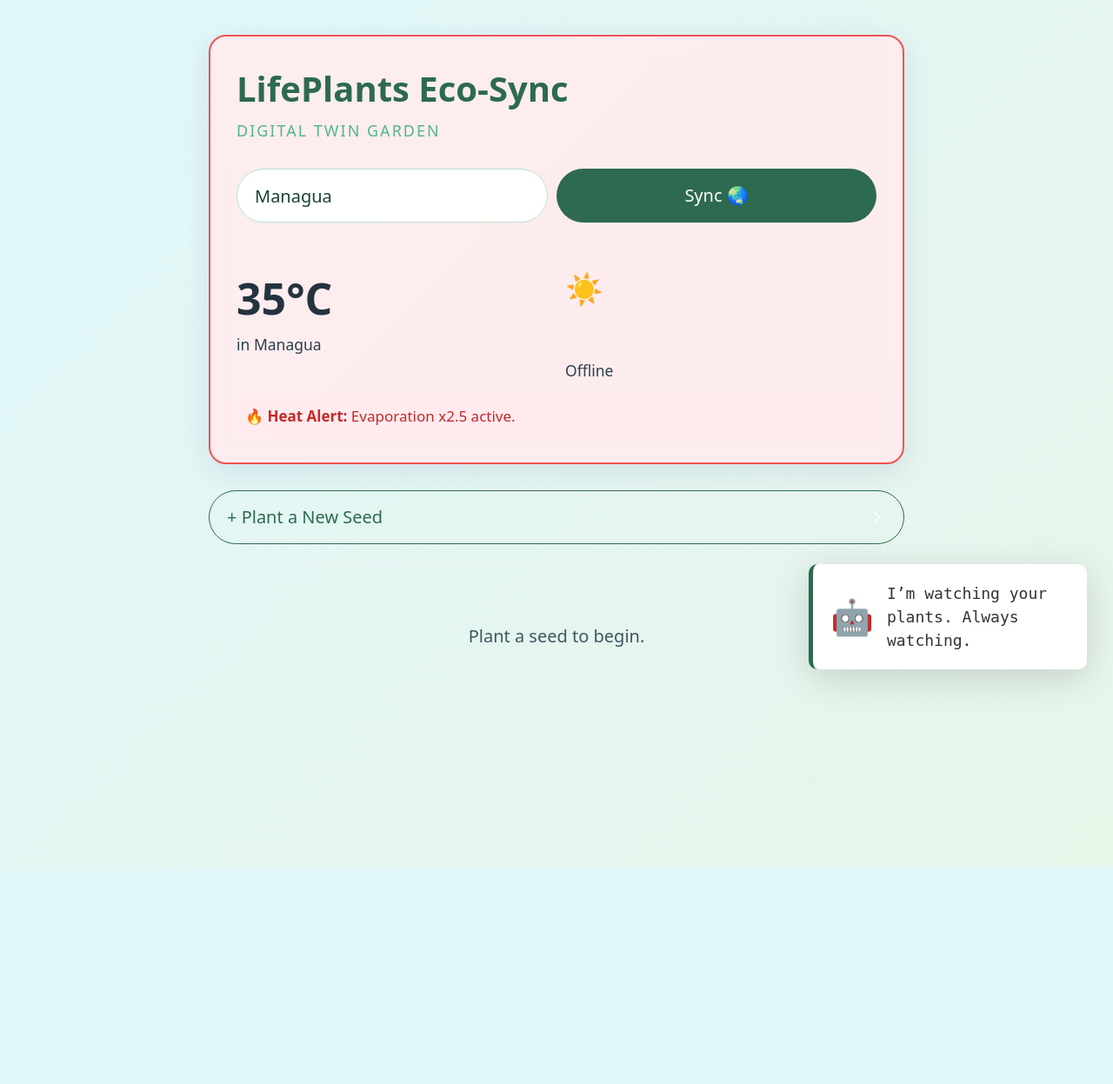
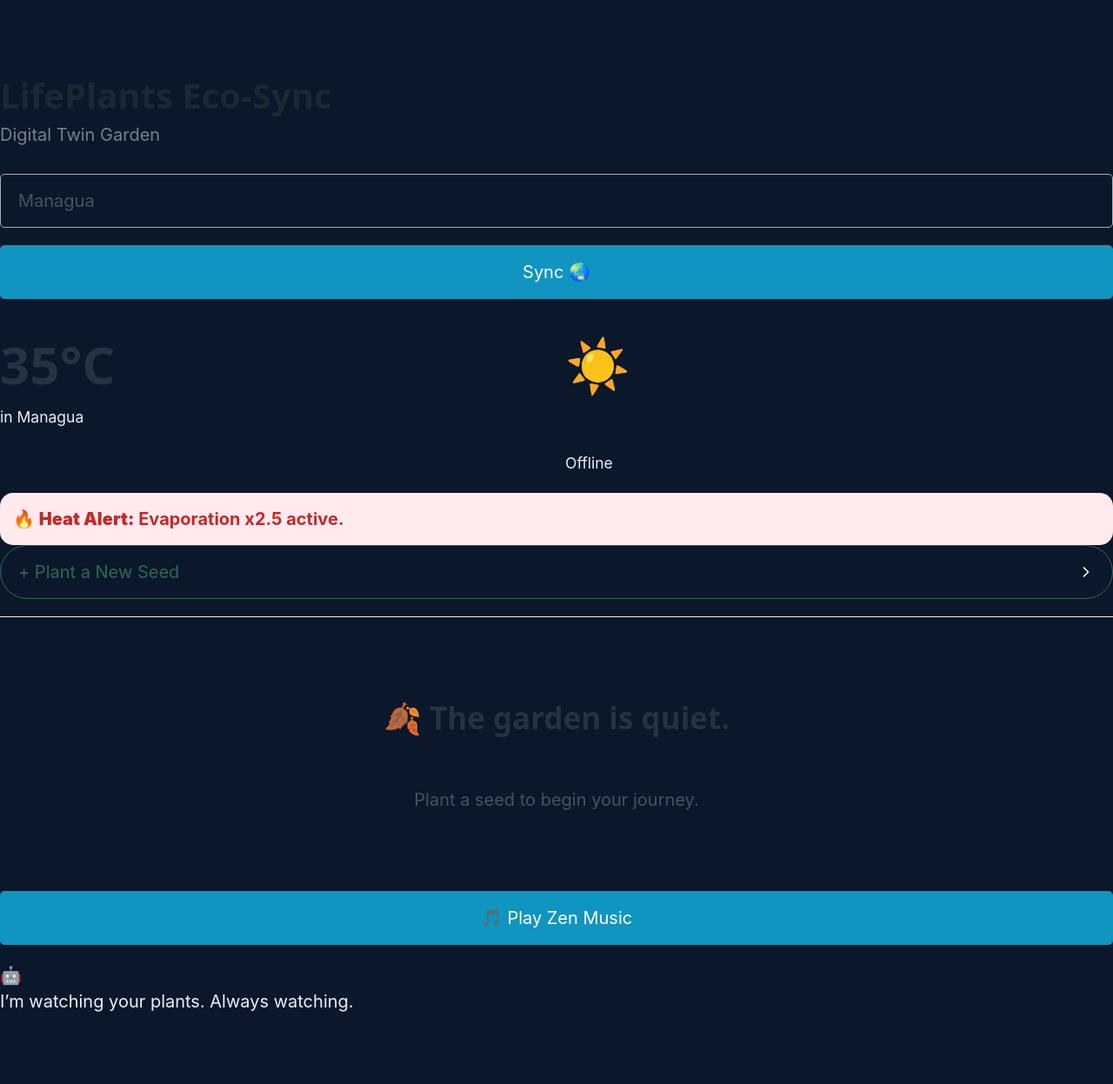
Before and after one commit to MiguelSalmeron/Lifeplants-ecosyn, a Flask app: page / in a window 1280 px wide. Shown: the whole page at 87% size. Before the commit the page ends 997 px from the top, so only its background shows below. Run offline with Flask 3, Linux system fonts and the light colour scheme; data that the repository does not hold is empty.

Commit message:
Changing the style and atmosphere, music was added.

```diff
--- /dev/null
+++ b/static/css/style.css
@@ -0,0 +1,164 @@
+/* Base cuerpo y capas */
+body {
+  position: relative;
+  min-height: 100vh;
+  margin: 0;
+  color: #e8f0ff;
+  background: #0b172a;
+  overflow: hidden;
+  font-family: "Inter", system-ui, -apple-system, sans-serif;
+}
+
+body::before,
+body::after {
+  content: "";
+  position: fixed;
+  inset: 0;
+  pointer-events: none;
+  z-index: 0;
+  opacity: 0.7;
+}
+
+/* Claro */
+body.weather-clear {
+  background: radial-gradient(circle at 20% 20%, #ffd77a 0%, transparent 35%),
+              linear-gradient(135deg, #7ac8ff 0%, #5ea8ff 35%, #4e7dff 70%, #2b4ea2 100%);
+  color: #0b1b33;
+}
+body.weather-clear::before {
+  background: radial-gradient(circle at 25% 30%, rgba(255, 231, 158, 0.6) 0%, rgba(255, 231, 158, 0) 45%);
+  animation: sun-glow 24s ease-in-out infinite alternate;
+}
+body.weather-clear::after {
+  background: radial-gradient(circle at 60% 70%, rgba(255, 255, 255, 0.14) 0%, rgba(255, 255, 255, 0) 45%);
+}
+
+/* Nubes */
+body.weather-clouds {
+  background: linear-gradient(160deg, #8aa3c0 0%, #7a8ea3 40%, #5e7088 100%);
+  color: #f4f7fb;
+}
+body.weather-clouds::before {
+  background:
+    radial-gradient(ellipse at 20% 30%, rgba(255, 255, 255, 0.22) 0%, rgba(255, 255, 255, 0) 45%),
+    radial-gradient(ellipse at 60% 40%, rgba(255, 255, 255, 0.16) 0%, rgba(255, 255, 255, 0) 50%),
+    radial-gradient(ellipse at 40% 60%, rgba(255, 255, 255, 0.14) 0%, rgba(255, 255, 255, 0) 55%);
+  filter: blur(4px);
+  animation: clouds-drift 32s ease-in-out infinite alternate;
+}
+body.weather-clouds::after {
+  background: radial-gradient(ellipse at 80% 70%, rgba(255, 255, 255, 0.12) 0%, rgba(255, 255, 255, 0) 55%);
+}
+
+/* Lluvia */
+body.weather-rain {
+  background: linear-gradient(180deg, #0f2a3d 0%, #0c2233 45%, #08212c 100%);
+  color: #e1f1ff;
+}
+body.weather-rain::before {
+  background-image: linear-gradient(180deg, rgba(255, 255, 255, 0.14), rgba(255, 255, 255, 0));
+  background-size: 2px 28px;
+  animation: rain-fall 1.6s linear infinite;
+  opacity: 0.35;
+}
+body.weather-rain::after {
+  background: radial-gradient(circle at 30% 20%, rgba(69, 166, 178, 0.16) 0%, rgba(69, 166, 178, 0) 45%),
+              radial-gradient(circle at 70% 80%, rgba(69, 166, 178, 0.12) 0%, rgba(69, 166, 178, 0) 45%);
+}
+
+/* Nieve */
+body.weather-snow {
+  background: linear-gradient(180deg, #cfe9ff 0%, #a9c4de 45%, #88a7c6 100%);
+  color: #0c2233;
+}
+body.weather-snow::before {
+  background-image:
+    radial-gradient(2px 2px at 20% 10%, rgba(255, 255, 255, 0.9), transparent),
+    radial-gradient(2px 2px at 40% 30%, rgba(255, 255, 255, 0.9), transparent),
+    radial-gradient(2px 2px at 60% 20%, rgba(255, 255, 255, 0.9), transparent),
+    radial-gradient(2px 2px at 80% 25%, rgba(255, 255, 255, 0.9), transparent),
+    radial-gradient(2px 2px at 50% 50%, rgba(255, 255, 255, 0.9), transparent),
+    radial-gradient(2px 2px at 30% 70%, rgba(255, 255, 255, 0.9), transparent),
+    radial-gradient(2px 2px at 70% 75%, rgba(255, 255, 255, 0.9), transparent);
+  animation: snow-fall 18s linear infinite;
+  opacity: 0.8;
+}
+body.weather-snow::after {
+  background: radial-gradient(circle at 60% 40%, rgba(255, 255, 255, 0.25) 0%, rgba(255, 255, 255, 0) 55%);
+  filter: blur(2px);
+}
+
+/* Tormenta */
+body.weather-thunderstorm {
+  background: radial-gradient(circle at 15% 20%, rgba(186, 134, 255, 0.18) 0%, rgba(186, 134, 255, 0) 45%),
+              linear-gradient(160deg, #1b1529 0%, #100d1a 45%, #0b0a13 100%);
+  color: #e8ddff;
+}
+body.weather-thunderstorm::before {
+  background: linear-gradient(180deg, rgba(255, 255, 255, 0.2), rgba(255, 255, 255, 0));
+  background-size: 2px 24px;
+  animation: rain-fall 1.2s linear infinite;
+  opacity: 0.3;
+}
+body.weather-thunderstorm::after {
+  background: radial-gradient(circle at 50% 40%, rgba(255, 255, 255, 0.5) 0%, rgba(255, 255, 255, 0) 40%);
+  mix-blend-mode: screen;
+  opacity: 0;
+  animation: lightning-flash 22s ease-in-out infinite;
+}
+
+/* Niebla */
+body.weather-mist {
+  background: linear-gradient(180deg, #6da0a6 0%, #5f8b93 45%, #4c6f77 100%);
+  color: #f3f7f9;
+}
+body.weather-mist::before {
+  background: radial-gradient(ellipse at 40% 40%, rgba(255, 255, 255, 0.16) 0%, rgba(255, 255, 255, 0) 55%),
+              radial-gradient(ellipse at 70% 60%, rgba(255, 255, 255, 0.12) 0%, rgba(255, 255, 255, 0) 55%);
+  filter: blur(12px);
+  animation: mist-move 26s ease-in-out infinite alternate;
+}
+body.weather-mist::after {
+  background: linear-gradient(180deg, rgba(255, 255, 255, 0.08), rgba(255, 255, 255, 0));
+  filter: blur(6px);
+}
+
+/* Animaciones */
+@keyframes sun-glow {
+  from { transform: translate3d(-6%, -4%, 0) scale(1); opacity: 0.8; }
+  to   { transform: translate3d(6%, 4%, 0) scale(1.06); opacity: 1; }
+}
+
+@keyframes clouds-drift {
+  from { transform: translate3d(-4%, 0, 0) scale(1.02); }
+  to   { transform: translate3d(4%, 1%, 0) scale(1); }
+}
+
+@keyframes rain-fall {
+  from { background-position: 0 -40px; }
+  to   { background-position: 0 40px; }
+}
+
+@keyframes snow-fall {
+  from { transform: translate3d(0, -10px, 0); }
+  to   { transform: translate3d(-2px, 24px, 0); }
+}
+
+@keyframes lightning-flash {
+  0%, 94%, 100% { opacity: 0; }
+  95% { opacity: 0.65; }
+  96% { opacity: 0.15; }
+  97% { opacity: 0.45; }
+  98% { opacity: 0; }
+}
+
+@keyframes mist-move {
+  from { transform: translate3d(-3%, 0, 0) scale(1.03); }
+  to   { transform: translate3d(3%, 2%, 0) scale(1.0); }
+}
+
+/* Fallback sin datos */
+body.weather-offline {
+  background: linear-gradient(135deg, #2a3445 0%, #1c2432 100%);
+  color: #e8f0ff;
+}
--- /dev/null
+++ b/static/js/zen_audio.js
@@ -0,0 +1,33 @@
+document.addEventListener('DOMContentLoaded', () => {
+    // Cargamos el audio desde la carpeta static
+    const audio = new Audio('/static/MC-S.mp3');
+    audio.loop = true; // Para que la música nunca pare (bucle)
+    audio.volume = 0.4; // Volumen al 40% para no asustar
+
+    const musicBtn = document.getElementById('musicBtn');
+    let isPlaying = false;
+
+    // Función para alternar Play/Pause
+    musicBtn.addEventListener('click', () => {
+        if (isPlaying) {
+            audio.pause();
+            // Cambiamos el estilo a "apagado"
+            musicBtn.innerHTML = '🎵 Play Zen Music';
+            musicBtn.style.background = 'transparent';
+            musicBtn.style.color = '#2c3e50';
+            musicBtn.style.borderColor = '#2c3e50';
+        } else {
+            // Intentamos reproducir (los navegadores requieren interacción primero)
+            audio.play().then(() => {
+                // Cambiamos el estilo a "encendido/activo"
+                musicBtn.innerHTML = '⏸️ Pause Zen Music';
+                musicBtn.style.background = '#2d6a4f';
+                musicBtn.style.color = 'white';
+                musicBtn.style.borderColor = '#2d6a4f';
+            }).catch(error => {
+                console.log("Error de Autoplay (El usuario debe interactuar primero):", error);
+            });
+        }
+        isPlaying = !isPlaying;
+    });
+});
--- a/templates/index.html
+++ b/templates/index.html
@@ -5,84 +5,8 @@
     <meta name="viewport" content="width=device-width, initial-scale=1.0">
     <title>LifePlants: Zen Monitor</title>
     <link rel="stylesheet" href="https://cdn.jsdelivr.net/npm/@picocss/pico@1/css/pico.min.css">
-    <style>
-        body {
-            background: linear-gradient(135deg, #e0f7fa 0%, #e8f5e9 100%);
-            color: #2c3e50;
-            min-height: 100vh;
-            padding-bottom: 100px;
-        }
 
-        .dashboard-container { max-width: 800px; margin: 0 auto; padding-top: 40px; }
-
-        .glass-card {
-            background: rgba(255, 255, 255, 0.7);
-            backdrop-filter: blur(10px);
-            border-radius: 20px;
-            padding: 30px;
-            margin-bottom: 30px;
-            box-shadow: 0 8px 32px 0 rgba(31, 38, 135, 0.1);
-            border: 1px solid rgba(255, 255, 255, 0.18);
-            transition: transform 0.3s ease, border-color 0.3s ease;
-            cursor: default;
-        }
-
-        .glass-card:hover { transform: translateY(-5px); border-color: #2d6a4f; }
-
-        .weather-section h1 { color: #2d6a4f; font-weight: 800; margin-bottom: 5px; }
-        .weather-section h3 { color: #52b788; font-weight: 300; letter-spacing: 2px; text-transform: uppercase; font-size: 0.9rem;}
-
-        .city-search { display: flex; gap: 10px; margin-top: 20px; }
-        .city-search input {
-            border-radius: 50px; border: 1px solid #b7e4c7;
-            background: white; color: #1b4332; padding-left: 20px;
-        }
-        .city-search button {
-            border-radius: 50px; background-color: #2d6a4f; border: none; padding: 0 30px;
-        }
-
-        .plant-svg { width: 120px; height: 120px; margin: 0 auto; display: block; filter: drop-shadow(0px 10px 5px rgba(0,0,0,0.1)); }
-        .plant-path { transition: all 1.5s cubic-bezier(0.68, -0.55, 0.27, 1.55); transform-origin: bottom center; }
-
-        .status-happy .plant-path { fill: #4caf50; transform: rotate(0deg) scale(1); }
-        .status-thirsty .plant-path { fill: #ffb74d; transform: rotate(15deg) scale(0.9); }
-        .status-critical .plant-path { fill: #ef5350; transform: rotate(65deg) scale(0.8) translateY(10px); }
-
-        .status-happy .plant-svg { animation: float 4s infinite ease-in-out; }
-        @keyframes float { 0% { transform: translateY(0px); } 50% { transform: translateY(-10px); } 100% { transform: translateY(0px); } }
-
-        progress { height: 15px; border-radius: 10px; background: #e0e0e0; }
-        progress::-webkit-progress-bar { background: #e0e0e0; border-radius: 10px; }
-        progress.happy::-webkit-progress-value { background: linear-gradient(90deg, #a8e063, #56ab2f); }
-        progress.thirsty::-webkit-progress-value { background: linear-gradient(90deg, #f7971e, #ffd200); }
-        progress.critical::-webkit-progress-value { background: linear-gradient(90deg, #cb2d3e, #ef473a); }
-
-        .ai-companion-widget {
-            position: fixed;
-            bottom: 30px;
-            right: 30px;
-            width: 320px;
-            background: #ffffff;
-            border-left: 5px solid #2d6a4f;
-            border-radius: 10px;
-            padding: 20px;
-            box-shadow: 0 10px 40px rgba(0,0,0,0.15);
-            z-index: 1000;
-            font-family: monospace;
-            font-size: 0.9rem;
-            color: #333;
-            animation: slideIn 0.5s ease-out;
-            display: flex;
-            align-items: center;
-            gap: 15px;
-        }
-
-        .ai-avatar { font-size: 2rem; }
-
-        @keyframes slideIn { from { transform: translateY(100px); opacity: 0; } to { transform: translateY(0); opacity: 1; } }
-
-        .heat-alert { border: 2px solid #ef5350; background: rgba(255, 235, 238, 0.9); }
-    </style>
+    <link rel="stylesheet" href="{{ url_for('static', filename='css/style.css') }}">
 </head>
 <body>
     <main class="dashboard-container">
@@ -100,17 +24,17 @@
 
             <div class="grid" style="margin-top: 20px;">
                 <div>
-                    <h2 style="font-size: 2.5rem; margin:0;">{{ temp }}°C</h2>
+                    <h2 style="font-size: 3rem; margin:0;">{{ temp }}°C</h2>
                     <small>in {{ weather.name if weather else current_city }}</small>
                 </div>
                 <div>
-                    <h2>{% if temp > 30 %}☀️{% elif temp < 15 %}❄️{% else %}⛅{% endif %}</h2>
+                    <h2 style="font-size: 3rem;">{% if temp > 30 %}☀️{% elif temp < 15 %}❄️{% else %}⛅{% endif %}</h2>
                     <small>{{ weather.weather[0].main if weather else 'Offline' }}</small>
                 </div>
             </div>
 
             {% if temp > 30 %}
-            <div style="background: #ffebee; color: #c62828; padding: 10px; border-radius: 10px; margin-top: 15px; font-size: 0.85rem;">
+            <div style="background: #ffebee; color: #c62828; padding: 15px; border-radius: 15px; margin-top: 20px; font-weight: bold;">
                 🔥 <strong>Heat Alert:</strong> Evaporation x2.5 active.
             </div>
             {% endif %}
@@ -126,7 +50,7 @@
                     <input type="text" name="name" placeholder="Zen Master" required>
                     <label>Species</label>
                     <input type="text" name="species" placeholder="Bamboo" required>
-                    <button type="submit" style="background: #2d6a4f; border: none; border-radius: 50px; margin-top: 10px;">Grow 🌱</button>
+                    <button type="submit" style="background: #2d6a4f; border: none; border-radius: 50px; margin-top: 15px; width: 100%;">Grow 🌱</button>
                 </form>
             </div>
         </details>
@@ -140,38 +64,49 @@
 
                 <div class="grid">
                     <div>
-                        <strong style="font-size: 1.2rem;">{{ plant.name }}</strong>
-                        <br><small style="color: #777;">{{ plant.species }}</small>
+                        <strong style="font-size: 1.4rem;">{{ plant.name }}</strong>
+                        <br><small style="color: #666; font-style: italic;">{{ plant.species }}</small>
                     </div>
                     <div style="text-align: right;">
-                        <small class="status-badge">{{ plant.status|upper }}</small>
+                        <span class="status-badge" style="background: #eee; padding: 5px 10px; border-radius: 20px; font-size: 0.8rem; font-weight: bold;">
+                            {{ plant.status|upper }}
+                        </span>
                     </div>
                 </div>
 
-                <div style="text-align: center; margin: 25px 0;">
+                <div style="text-align: center; margin: 30px 0;">
                     <svg class="plant-svg" viewBox="0 0 100 100">
-                        <path fill="#8d6e63" d="M25,75 L75,75 L70,95 L30,95 Z" />
+                        <path fill="#795548" d="M25,75 L75,75 L70,95 L30,95 Z" />
+                        <rect x="25" y="70" width="50" height="5" fill="#5d4037" rx="2" />
                         <g class="plant-path">
-                            <path d="M50,75 Q50,45 50,25" stroke="currentColor" stroke-width="4" fill="none" />
+                            <path d="M50,70 Q50,45 50,25" stroke="currentColor" stroke-width="4" fill="none" stroke-linecap="round" />
                             <ellipse cx="30" cy="35" rx="20" ry="10" transform="rotate(-30 30 35)" />
                             <ellipse cx="70" cy="35" rx="20" ry="10" transform="rotate(30 70 35)" />
-                            <circle cx="50" cy="20" r="6" fill="#ffeb3b" />
+                            <circle cx="50" cy="20" r="7" fill="#ffeb3b" stroke="orange" stroke-width="1" />
                         </g>
                     </svg>
                 </div>
 
-                <label><small>Hydration: {{ plant.humidity }}%</small></label>
+                <label style="display: flex; justify-content: space-between;">
+                    <small>Hydration</small>
+                    <small><strong>{{ plant.humidity }}%</strong></small>
+                </label>
                 <progress value="{{ plant.humidity }}" max="100" class="{{ plant.status }}"></progress>
 
-                <a href="/water/{{ plant.id }}" role="button" style="width: 100%; margin-top: 20px; border-radius: 50px; background: transparent; border: 2px solid #2d6a4f; color: #2d6a4f;">
-                    💧 Water
+                <a href="/water/{{ plant.id }}" role="button" style="width: 100%; margin-top: 20px; border-radius: 50px; background: transparent; border: 2px solid #2d6a4f; color: #2d6a4f; font-weight: bold;">
+                    💧 Water Plant
                 </a>
             </div>
             {% else %}
-            <div style="text-align: center; color: #888; padding: 40px;">
-                <p>Plant a seed to begin.</p>
+            <div style="text-align: center; color: #888; padding: 60px;">
+                <h2>🍂 The garden is quiet.</h2>
+                <p>Plant a seed to begin your journey.</p>
             </div>
             {% endfor %}
+        </div>
+
+        <div class="music-widget">
+            <button id="musicBtn">🎵 Play Zen Music</button>
         </div>
 
         <div class="ai-companion-widget" id="aiWidget">
@@ -183,21 +118,16 @@
 
     <script>
         const widgetText = document.getElementById('aiText');
-
         function updateAI(advice) {
-            // Evita actualizar si no hay consejo
             if (!advice) return;
-
             widgetText.style.opacity = 0;
             setTimeout(() => {
                 widgetText.innerText = advice;
                 widgetText.style.opacity = 1;
             }, 200);
         }
-
-        function resetAI() {
-            // Opcional: regresar al mensaje default
-        }
+        function resetAI() {}
     </script>
+    <script src="{{ url_for('static', filename='js/zen_audio.js') }}"></script>
 </body>
 </html>
```
Also changed, not shown: 1 other file.
